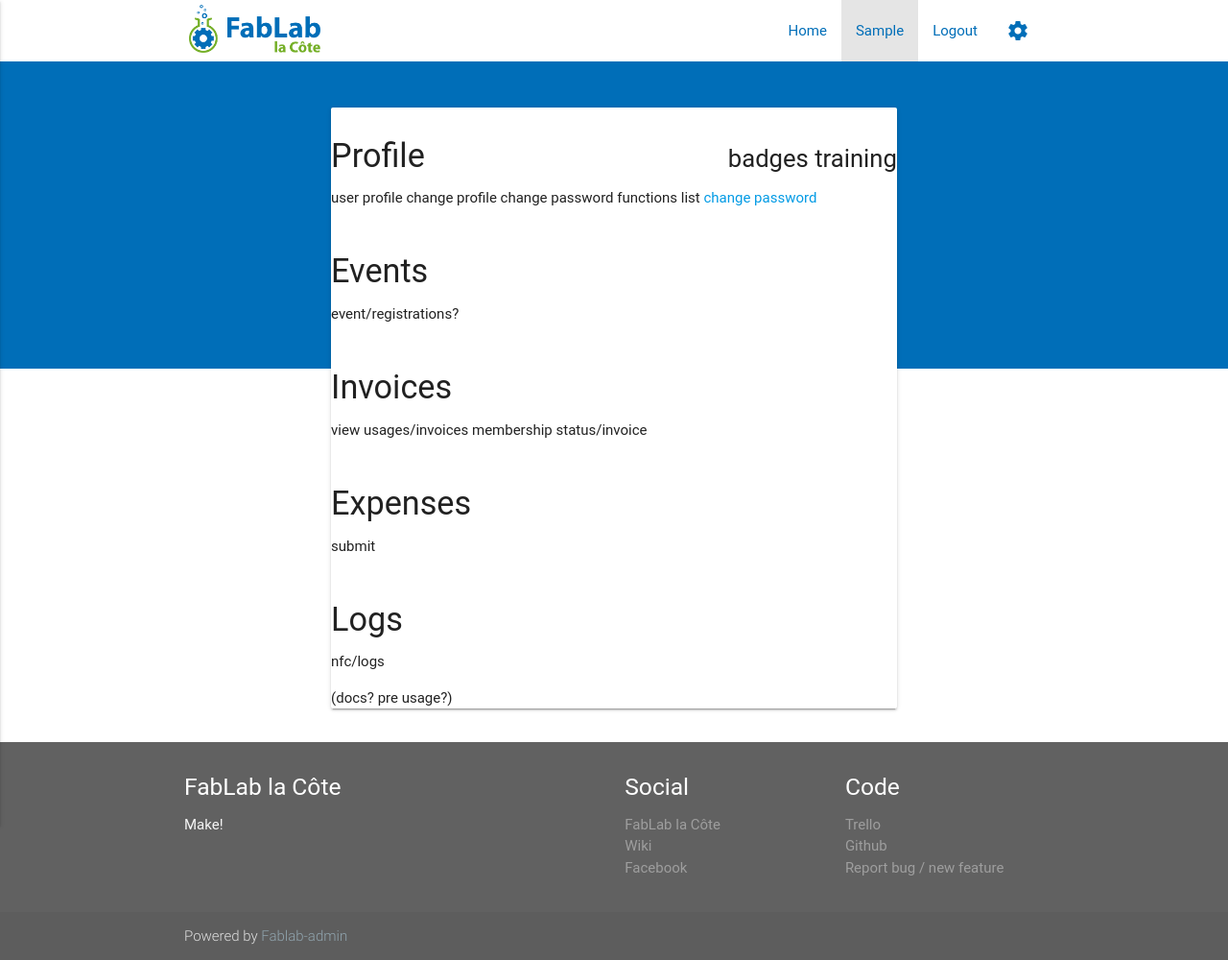
After one commit to bfritscher/fablab-admin, a Django app: page /accounts/profile in a window 1280 px wide. The commit adds this page. Shown: the whole page at 96% size. Run offline with Django 3.2, Linux system fonts and the light colour scheme; the visitor is signed in with stand-in values (Sample User, id 1); data that the repository does not hold is empty; some libraries are stand-ins or nearby versions; some web fonts are replaced.

Commit message:
start of user profile

```diff
--- /dev/null
+++ b/fablabadmin/accounts/templates/accounts/profile.html
@@ -0,0 +1,41 @@
+{% extends "base/layout.html" %}
+{% load material_form %}
+{% load i18n %}
+
+{% block content %}
+    <div class="row">
+        <div class="col s12 offset-m2 m8">
+            <div class="card">
+                <div class="section">
+                    <h4>Profile <div class="right"><small>badges training</small></div></h4>
+                    {{ user.contact }}
+                    user profile
+                    change profile
+                    change password
+                    functions list
+                    <a href="{% url "password_change" %}">{%  trans "change password" %}</a>
+                </div>
+                <div class="section">
+                    <h4>Events</h4>
+                    event/registrations?
+                </div>
+                <div class="section">
+                    <h4>Invoices</h4>
+                    view usages/invoices
+                    membership status/invoice
+                </div>
+
+                <div class="section">
+                    <h4>Expenses</h4>
+                    submit
+                </div>
+
+                <div class="section">
+                    <h4>Logs</h4>
+                    nfc/logs
+                </div>
+                (docs? pre usage?)
+            </div>
+        </div>
+    </div>
+{% endblock %}
--- /dev/null
+++ b/fablabadmin/accounts/urls.py
@@ -0,0 +1,5 @@
+from django.conf.urls import url
+from . import views
+urlpatterns = [
+    url(r'profile', views.profile, name="profile"),
+]
--- /dev/null
+++ b/fablabadmin/accounts/views.py
@@ -0,0 +1,7 @@
+from django.contrib.auth.decorators import login_required
+from django.shortcuts import render
+
+
+@login_required
+def profile(request):
+    return render(request, 'accounts/profile.html', locals())
--- a/fablabadmin/base/static/css/main.css
+++ b/fablabadmin/base/static/css/main.css
@@ -32,3 +32,39 @@
   .block{
       display: block;
   }
+
+/* label color */
+.input-field label {
+ color: #9e9e9e;
+}
+/* label focus color */
+input:not([type]):focus:not([readonly])+label, input[type=text]:focus:not([readonly])+label, input[type=password]:focus:not([readonly])+label, input[type=email]:focus:not([readonly])+label, input[type=url]:focus:not([readonly])+label, input[type=time]:focus:not([readonly])+label, input[type=date]:focus:not([readonly])+label, input[type=datetime-local]:focus:not([readonly])+label, input[type=tel]:focus:not([readonly])+label, input[type=number]:focus:not([readonly])+label, input[type=search]:focus:not([readonly])+label, textarea.materialize-textarea:focus:not([readonly])+label {
+ color: #006EB8;
+}
+/* label underline focus color */
+input:not([type]):focus:not([readonly]), input[type=text]:focus:not([readonly]), input[type=password]:focus:not([readonly]), input[type=email]:focus:not([readonly]), input[type=url]:focus:not([readonly]), input[type=time]:focus:not([readonly]), input[type=date]:focus:not([readonly]), input[type=datetime-local]:focus:not([readonly]), input[type=tel]:focus:not([readonly]), input[type=number]:focus:not([readonly]), input[type=search]:focus:not([readonly]), textarea.materialize-textarea:focus:not([readonly]) {
+ border-bottom: 1px solid #006EB8;
+ box-shadow: 0 1px 0 0 #006EB8;
+}
+/* valid color */
+/*
+.input-field input[type=text].valid {
+ border-bottom: 1px solid #000;
+ box-shadow: 0 1px 0 0 #000;
+}
+*/
+/* invalid color */
+/*
+.input-field input[type=text].invalid {
+ border-bottom: 1px solid #000;
+ box-shadow: 0 1px 0 0 #000;
+}
+*/
+/* icon prefix focus color */
+.input-field .prefix.active {
+ color: #006EB8;
+}
+
+.error {
+    color: #F44336;
+}
--- a/fablabadmin/base/templates/base/layout.html
+++ b/fablabadmin/base/templates/base/layout.html
@@ -25,15 +25,21 @@
             <a id="logo" href="/" class="brand-logo"></a>
             <a href="#" data-activates="nav-mobile" class="button-collapse blue-text" ><i class="material-icons">menu</i></a>
             <ul class="right hide-on-med-and-down">
-                <li><a  class="blue-text" href="/">Home</a></li>
-                <li><a  class="blue-text" href="/register">Register</a></li>
-                <li><a  class="blue-text" href="/admin"><i class="material-icons">settings</i></a></li>
+                <li class="{% if request.get_full_path == "/" %}active{%  endif %}"><a  class="blue-text" href="/">Home</a></li>
+                {% if user.is_authenticated != True %}<li class="{% if request.get_full_path == "/register" %}active{%  endif %}"><a  class="blue-text" href="/register">Register</a></li>{% endif %}
+                {% if user.is_authenticated == True %}<li class="{% if request.get_full_path == "/accounts/profile" %}active{%  endif %}"><a  class="blue-text" href="/accounts/profile">{{ user.first_name|default:'Profile' }}</a></li>{% endif %}
+                {% if user.is_authenticated == True %}<li><a  class="blue-text" href="/accounts/logout">{% trans 'Logout' %}</a></li>{% endif %}
+                {% if user.is_authenticated != True %}<li class="{% if request.get_full_path == "/accounts/login" %}active{%  endif %}"><a  class="blue-text" href="/accounts/login">{% trans 'Login' %}</a></li>{% endif %}
+                {% if user.is_staff == True %}<li><a  class="blue-text" href="/admin"><i class="material-icons">settings</i></a></li>{% endif %}
             </ul>
 
             <ul id="nav-mobile" class="side-nav blue-text">
-                <li><a  class="blue-text" href="/">Home</a></li>
-                <li><a  class="blue-text" href="/register">Register</a></li>
-                <li><a  class="blue-text" href="/admin">Admin</a></li>
+                <li class="{% if request.get_full_path == "/" %}active{%  endif %}"><a  class="blue-text" href="/">Home</a></li>
+                {% if user.is_authenticated != True %}<li class="{% if request.get_full_path == "/register" %}active{%  endif %}"><a  class="blue-text" href="/register">Register</a></li>{% endif %}
+                {% if user.is_authenticated == True %}<li class="{% if request.get_full_path == "/accounts/profile" %}active{%  endif %}"><a  class="blue-text" href="/accounts/profile">{{ user.first_name|default:'Profile' }}</a></li>{% endif %}
+                {% if user.is_authenticated == True %}<li><a  class="blue-text" href="/accounts/logout">{% trans 'Logout' %}</a></li>{% endif %}
+                {% if user.is_authenticated != True %}<li class="{% if request.get_full_path == "/accounts/login" %}active{%  endif %}"><a  class="blue-text" href="/accounts/login">{% trans 'Login' %}</a></li>{% endif %}
+                {% if user.is_staff == True %}<li><a  class="blue-text" href="/admin">Admin</a></li>{% endif %}
             </ul>
         </div>
     </nav>
@@ -75,7 +81,7 @@
         </div>
         <div class="footer-copyright">
           <div class="container">
-            Powered by <a class="blue-text text-lighten-3" href="https://github.com/bfritscher/fablab-admin">Fablab-admin</a>
+            Powered by <a class="blue-grey-text text-lighten-2" href="https://github.com/bfritscher/fablab-admin">Fablab-admin</a>
           </div>
         </div>
     </footer>
--- a/fablabadmin/urls.py
+++ b/fablabadmin/urls.py
@@ -46,5 +46,7 @@ urlpatterns = [
     url(r'^api-auth/', include('rest_framework.urls', namespace='rest_framework')),
     url(r'^i18n/', include('django.conf.urls.i18n')),
     url(r'^filer/', include('filer.urls')),
+    url('^accounts/', include('django.contrib.auth.urls')),
+    url('^accounts/', include('fablabadmin.accounts.urls')),
     url(r'^', include(urls))
 ]
```
Also changed, not shown: fablabadmin/accounts/templates/registration/login.html (added, +37 -0 lines), fablabadmin/settings.py (+4 -3 lines), README.md, fablabadmin/accounts/__init__.py (added).
